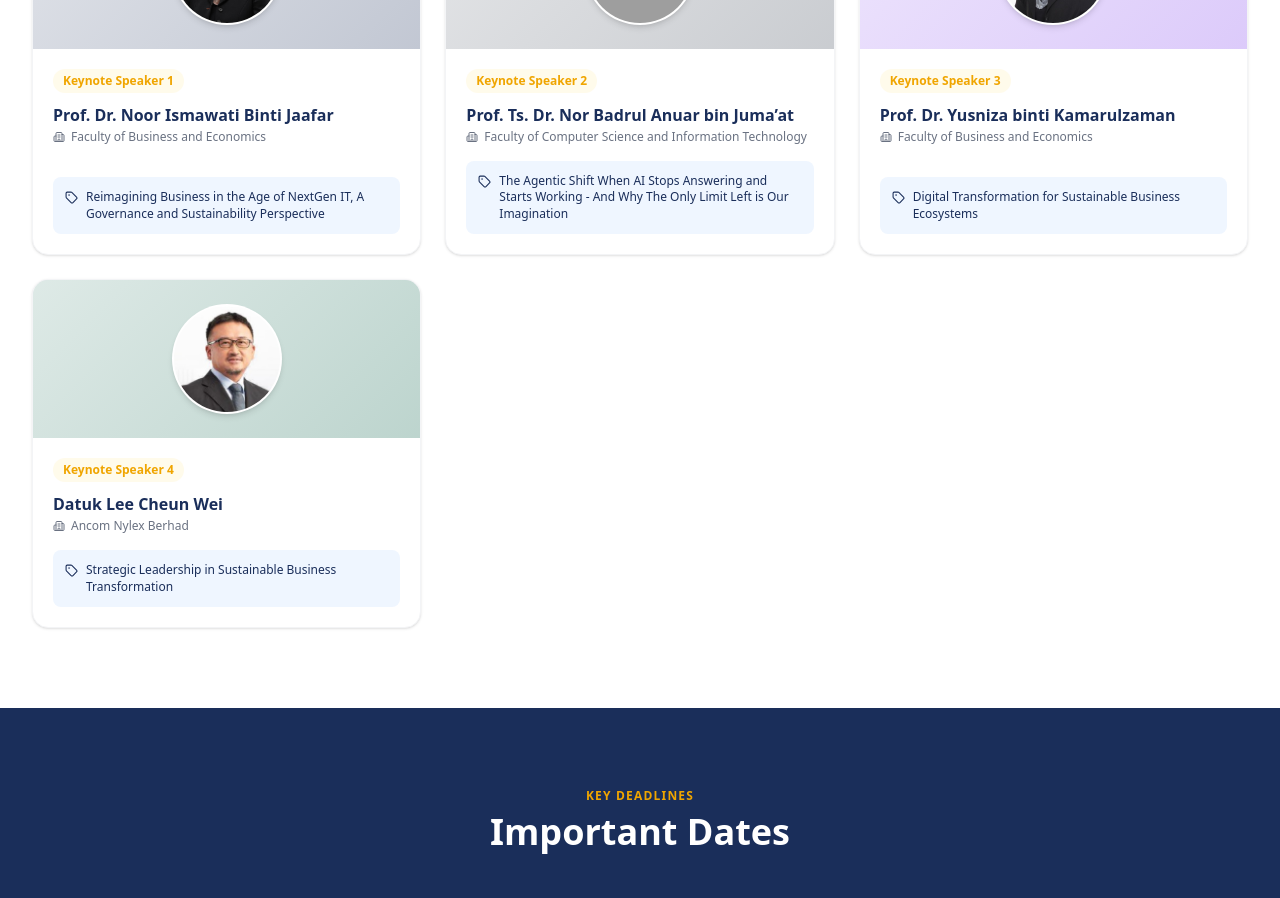
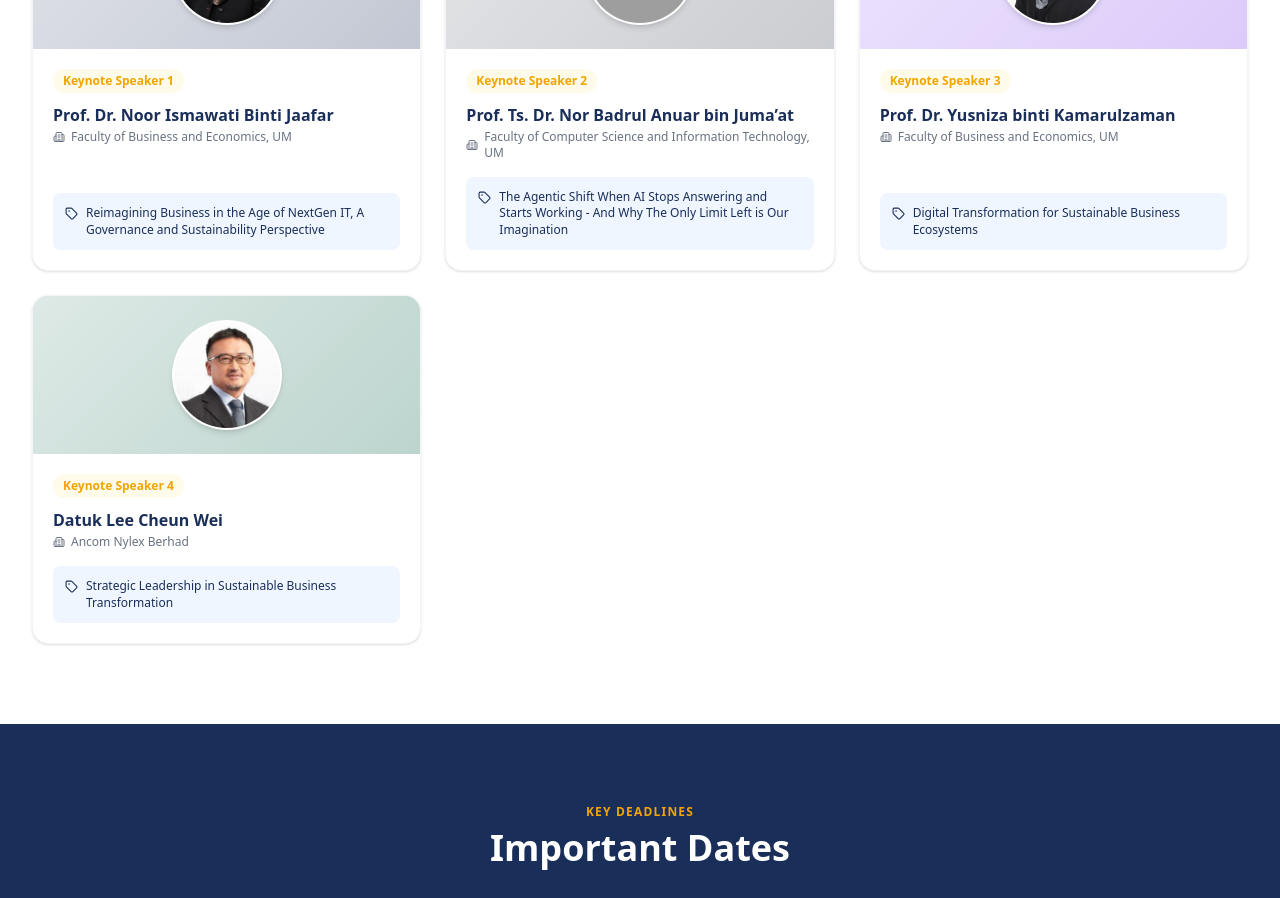
Before and after one commit to adamarbain/International-Conference-Nextgen-2026, a Next.js app: page / in a window 1280 px wide. Shown: the part 3340-4238 px from the top of the page. Built offline with nearby package versions, Linux system fonts and the light colour scheme; grey boxes are pictures that could not be loaded.

Commit message:
Adjustments according to instructions 3

```diff
--- a/src/app/committee/page.tsx
+++ b/src/app/committee/page.tsx
@@ -68,7 +68,7 @@ export default function CommitteePage() {
                     {group.title}
                   </h2>
                 </div>
-                <div className="grid sm:grid-cols-2 md:grid-cols-3 gap-4">
+                <div className="grid sm:grid-cols-2 md:grid-cols-2 gap-4">
                   {group.members.map((member) => (
                     <div
                       key={member.id}
--- a/src/data/seminar.ts
+++ b/src/data/seminar.ts
@@ -167,9 +167,9 @@ export const speakers: Speaker[] = [
   {
     id: "speaker-1",
     name: "Prof. Dr. Noor Ismawati Binti Jaafar",
-    title: "Professor",
+    title: "Dean",
     role: "Keynote Speaker 1",
-    institution: "Faculty of Business and Economics",
+    institution: "Faculty of Business and Economics, UM",
     keynoteNumber: 1,
     bio: "Prof. Dr. Noor Ismawati Jaafar is a Professor in Information Systems at the Department of Decision Science, Faculty of Business and Economics.",
     topic: "Reimagining Business in the Age of NextGen IT, A Governance and Sustainability Perspective",
@@ -182,7 +182,7 @@ export const speakers: Speaker[] = [
     name: "Prof. Ts. Dr. Nor Badrul Anuar bin Juma’at",
     title: "Professor",
     role: "Keynote Speaker 2",
-    institution: "Faculty of Computer Science and Information Technology",
+    institution: "Faculty of Computer Science and Information Technology, UM",
     keynoteNumber: 2,
     bio: "Prof. Ts. Dr. Nor Badrul Anuar bin Juma’at is a distinguished academic leader and researcher with a profound track record in institutional governance, digital transformation, and cybersecurity.",
     topic: "The Agentic Shift\nWhen AI Stops Answering and Starts Working - And Why The Only Limit Left is Our Imagination",
@@ -195,7 +195,7 @@ export const speakers: Speaker[] = [
     name: "Prof. Dr. Yusniza binti Kamarulzaman",
     title: "Professor",
     role: "Keynote Speaker 3",
-    institution: "Faculty of Business and Economics",
+    institution: "Faculty of Business and Economics, UM",
     keynoteNumber: 3,
     bio: "Prof. Dr. Yusniza is a distinguished professor with deep expertise in digital transformation and sustainable business practices.",
     topic: "Digital Transformation for Sustainable Business Ecosystems",
@@ -678,7 +678,7 @@ export const committeeGroups: CommitteeGroup[] = [
       {
         id: "p2",
         name: "Prof. Dr. Yusniza binti Kamarulzaman",
-        role: "Dean, Faculty of Business & Economics",
+        role: "Faculty of Business & Economics",
         institution: "Universiti Malaya",
         // image: "/Yusniza.png",
       },
@@ -687,6 +687,13 @@ export const committeeGroups: CommitteeGroup[] = [
         name: "Dr. Goh Jin Yu",
         role: "Executive Director, Colnet International",
         institution: "Colnet International",
+        // image: "/goh-jin-yu.jpg",
+      },
+      {
+        id: "p4",
+        name: "Prof. Dr. Noor Ismawati Binti Jaafar",
+        role: "Dean, Faculty of Business and Economics",
+        institution: "Universiti Malaya",
         // image: "/goh-jin-yu.jpg",
       },
     ],
@@ -856,6 +863,12 @@ export const committeeGroups: CommitteeGroup[] = [
       {
         id: "admin3",
         name: "Zunaida Alwadood",
+        role: "Administration Committee",
+        institution: "Universiti Malaya",
+      },
+      {
+        id: "admin4",
+        name: "Addin Suhaimi",
         role: "Administration Committee",
         institution: "Universiti Malaya",
       },
```
